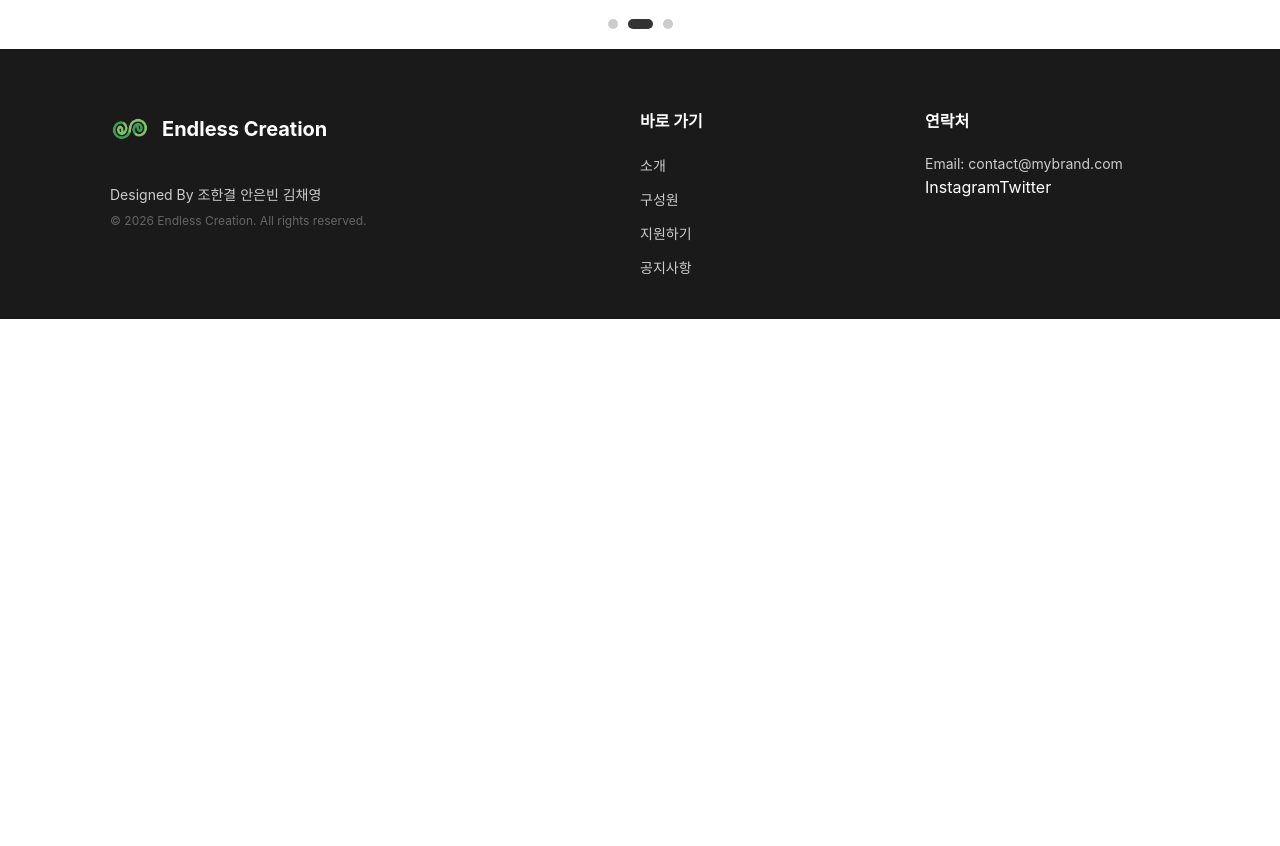
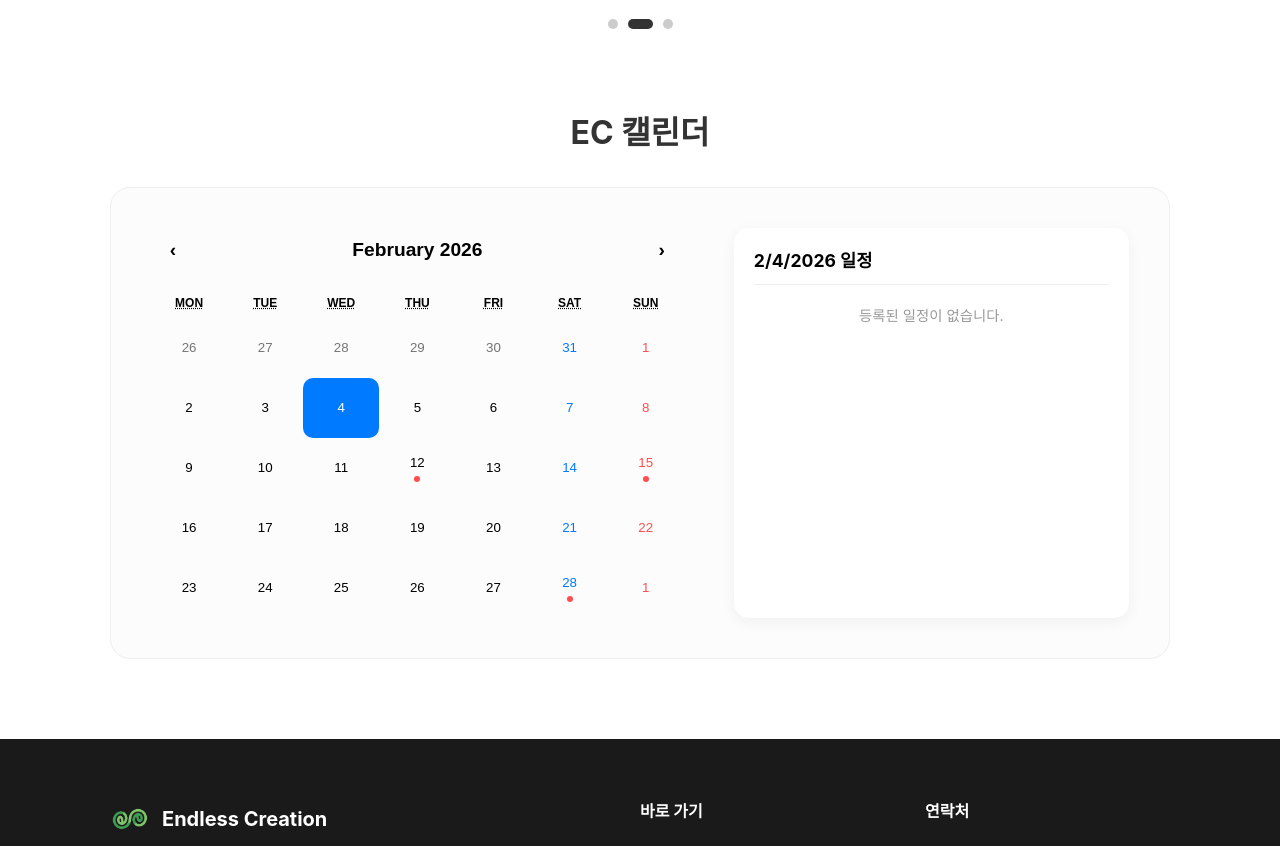
Before and after one commit to gksruf22/EC, a React app in the folder frontend/: page / in a window 1280 px wide. Shown: the part 541-1387 px from the top of the page. Before the commit the page ends 860 px from the top, so only its background shows below. Built offline with nearby package versions, Linux system fonts and the light colour scheme; the HTML template or start-up script is replaced by a standard one.

Commit message:
배포용 설정 및 Home 달력 추가

```diff
--- a/frontend/package.json
+++ b/frontend/package.json
@@ -12,6 +12,7 @@
   "dependencies": {
     "axios": "^1.13.2",
     "react": "^19.2.0",
+    "react-calendar": "^6.0.0",
     "react-dom": "^19.2.0",
     "react-icons": "^5.5.0",
     "react-router-dom": "^7.13.0"
--- a/frontend/src/pages/Apply.tsx
+++ b/frontend/src/pages/Apply.tsx
@@ -1,4 +1,3 @@
-import React from 'react';
 import './Apply.css';
 
 const Apply = () => {
--- a/frontend/src/pages/Home.css
+++ b/frontend/src/pages/Home.css
@@ -123,3 +123,135 @@
     width: 25px;
     border-radius: 5px;
 }
+
+.calendar-section {
+    max-width: 1100px;
+    margin: 80px auto;
+    padding: 0 20px;
+}
+
+.section-header {
+    margin-bottom: 30px;
+    text-align: center;
+}
+
+.section-header h2 {
+    font-size: 2rem;
+    font-weight: 700;
+    color: #333;
+}
+
+.calendar-container {
+    display: flex;
+    gap: 50px;
+    background: #fcfcfc;
+    padding: 40px;
+    border-radius: 20px;
+    border: 1px solid #eee;
+}
+
+/* 1. 달력 본체 커스텀 */
+.calendar-wrapper {
+    flex: 1.5;
+}
+
+.react-calendar {
+    width: 100% !important;
+    border: none !important;
+    background: transparent !important;
+    font-family: inherit;
+}
+
+/* 요일 및 날짜 스타일 */
+.react-calendar__navigation button {
+    font-size: 1.2rem;
+    font-weight: 700;
+}
+
+.react-calendar__tile {
+    height: 60px;
+    display: flex;
+    flex-direction: column;
+    align-items: center;
+    justify-content: center;
+    font-size: 1rem;
+    border-radius: 10px;
+}
+
+.react-calendar__tile--active {
+    background: #007bff !important;
+    color: white !important;
+}
+
+/* 이벤트가 있는 날짜에 찍히는 점 */
+/* 이벤트가 있는 날짜에 찍히는 점 */
+.event-dot {
+    height: 6px;
+    width: 6px;
+    background-color: #ff4d4f;
+    border-radius: 50%;
+    margin-top: 4px;
+}
+
+/* 2. 오른쪽 상세 일정 영역 */
+.event-details {
+    flex: 1;
+    padding: 20px;
+    background: #fff;
+    border-radius: 15px;
+    box-shadow: 0 4px 15px rgba(0, 0, 0, 0.05);
+}
+
+.event-details h3 {
+    font-size: 1.1rem;
+    margin-bottom: 20px;
+    border-bottom: 1px solid #eee;
+    padding-bottom: 10px;
+}
+
+.event-list {
+    list-style: none;
+    padding: 0;
+}
+
+.event-list li {
+    padding: 10px 15px;
+    margin-bottom: 10px;
+    background: #f0f4ff;
+    color: #007bff;
+    border-radius: 8px;
+    font-weight: 600;
+}
+
+.no-events {
+    color: #999;
+    font-size: 0.9rem;
+    text-align: center;
+    margin-top: 20px;
+}
+
+/* 반응형 설정 */
+@media (max-width: 768px) {
+    .calendar-container {
+        flex-direction: column;
+    }
+}
+
+.react-calendar__month-view__days__day.sat {
+    color: #007bff !important;
+}
+
+.react-calendar__month-view__days__day.sun {
+    color: #ff4d4f !important;
+}
+
+.react-calendar__navigation__label:disabled {
+    opacity: 1 !important;
+    color: #333 !important;
+    background: none !important;
+    cursor: default;
+}
+
+.react-calendar__navigation__label:enabled:hover {
+    background-color: #f8f9fa;
+}
--- a/frontend/src/pages/Home.tsx
+++ b/frontend/src/pages/Home.tsx
@@ -1,7 +1,9 @@
-import React, { useState, useEffect } from 'react';
+import { useState, useEffect } from 'react';
 import './Home.css';
 import { FaChevronLeft, FaChevronRight } from 'react-icons/fa';
 import { Link } from 'react-router-dom';
+import Calendar from 'react-calendar';
+import 'react-calendar/dist/Calendar.css';
 
 const Home = () => {
   const originalSlides = [
@@ -51,6 +53,28 @@ const Home = () => {
     const timer = setInterval(nextSlide, 3000);
     return () => clearInterval(timer);
   }, [current])
+
+  const [value, setValue] = useState(new Date());
+
+  const handleDateChange = (nextValue: any) => {
+    if (nextValue instanceof Date) {
+      setValue(nextValue);
+    }
+  };
+
+  const events = [
+    { date: '2026-02-12', title: '정기 세미나' },
+    { date: '2026-02-15', title: '동아리 지원'},
+    { date: '2026-02-28', title: 'MT'},
+  ];
+
+  const titleContent = ({ date, view }: { date: Date, view: string }) => {
+    if (view === 'month') {
+      const dateStr = date.toISOString().split('T')[0];
+      const hasEvent = events.find((e) => e.date === dateStr);
+      return hasEvent ? <div className="event-dot"></div> : null;
+    }
+  };
 
   return (
     <div className="home-container">
@@ -124,6 +148,50 @@ const Home = () => {
           ))}
         </div>
       </section>
+
+      <section className="calendar-section">
+        <div className="section-header">
+          <h2>EC 캘린더</h2>
+        </div>
+
+        <div className="calendar-container">
+          <div className="calendar-wrapper">
+            <Calendar
+              onChange={handleDateChange}
+              value={value}
+              formatDay={(locale, date) => date.toLocaleDateString("en", { day: 'numeric' })}
+              tileContent={titleContent}
+
+              prev2Label={null}
+              next2Label={null}
+              minDetail="year"
+
+              tileClassName={({ date, view }) => {
+                if (view === 'month') {
+                  // 0은 일요일, 6은 토요일입니다.
+                  if (date.getDay() === 0) return 'sun';
+                  if (date.getDay() === 6) return 'sat';
+                }
+              }}
+            />
+          </div>
+
+          <div className="event-details">
+            <h3>{value.toLocaleDateString()} 일정</h3>
+            <ul className="event-list">
+              {events
+                .filter(e => e.date === value.toISOString().split('T')[0])
+                .map((e, i) => (
+                  <li key={i}>{e.title}</li>
+                ))
+              }
+              {events.filter(e => e.date === value.toISOString().split('T')[0]).length === 0 && (
+                <p className="no-events">등록된 일정이 없습니다.</p>
+              )}
+            </ul>
+          </div>
+        </div>
+      </section>
     </div>
   );
 };
--- a/frontend/src/pages/MyPage.tsx
+++ b/frontend/src/pages/MyPage.tsx
@@ -1,4 +1,3 @@
-import React from 'react';
 import { useAuth } from '../context/AuthContext';
 import { useNavigate } from 'react-router-dom';
 import './MyPage.css';
--- a/frontend/src/utils/api.ts
+++ b/frontend/src/utils/api.ts
@@ -1,7 +1,7 @@
 import axios from 'axios';
 
 const api = axios.create({
-  baseURL: '/api',
+  baseURL: 'http://3.35.21.122:8080/api',
   headers: {
     'Content-Type': 'application/json',
   },
--- a/frontend/vite.config.ts
+++ b/frontend/vite.config.ts
@@ -1,16 +1,24 @@
 import { defineConfig } from 'vite'
 import react from '@vitejs/plugin-react'
 
-// https://vite.dev/config/
+// https://vitejs.dev/config/
 export default defineConfig({
   plugins: [react()],
   server: {
     proxy: {
+      // 로컬 개발 환경(npm run dev)에서만 작동하는 프록시 설정입니다.
+      // 배포 환경(S3)에서는 작동하지 않으니 주의하세요!
       '/api': {
-        target: 'http://localhost:8080',
+        target: 'http://3.35.21.122:8080',
         changeOrigin: true,
-        secure: false,
+        rewrite: (path) => path.replace(/^\/api/, ''),
       },
     },
   },
+  build: {
+    // 빌드 결과물이 저장될 폴더 이름 (기본값은 dist)
+    outDir: 'dist',
+  },
+  // 배포 경로 설정. S3 버킷 최상단에 올린다면 '/'가 맞습니다.
+  base: '/',
 })
```
Also changed, not shown: 1 other file (tests, documents, lock files or other folders).
